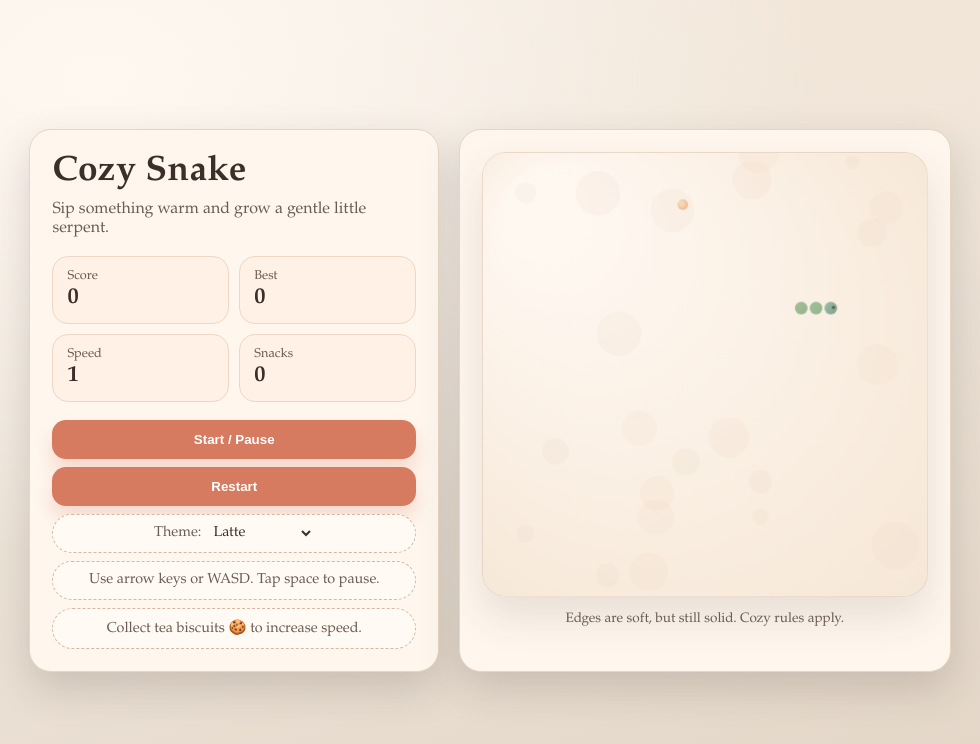
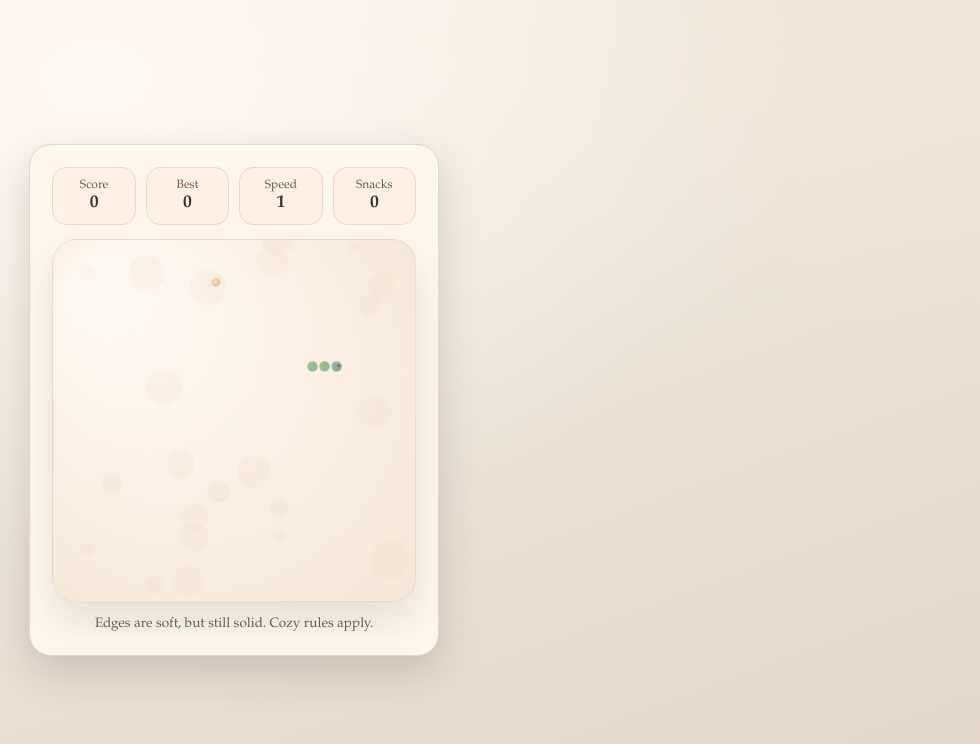
Before and after one commit to Nethereal29/cozy-snake, an Electron app: page index.html in a window 980 px wide. Both pictures are taken after a click on the button "Start / Pause". Drawn offline with Linux system fonts and the light colour scheme.

Commit message:
Show game only after start; run stats above field

```diff
--- a/index.html
+++ b/index.html
@@ -160,6 +160,18 @@
         align-content: start;
       }
 
+      .game-panel {
+        display: none;
+      }
+
+      body.playing .game-panel {
+        display: grid;
+      }
+
+      body.playing .info-panel {
+        display: none;
+      }
+
       canvas {
         width: 100%;
         height: auto;
@@ -177,6 +189,31 @@
         font-size: 0.85rem;
         color: var(--muted);
         text-align: center;
+      }
+
+      .run-stats {
+        width: 100%;
+        display: grid;
+        grid-template-columns: repeat(4, minmax(0, 1fr));
+        gap: 10px;
+      }
+
+      .run-stat {
+        background: #fff1e5;
+        border-radius: 14px;
+        padding: 10px 12px;
+        border: 1px solid #efd7c4;
+        text-align: center;
+      }
+
+      .run-stat span {
+        display: block;
+        font-size: 0.75rem;
+        color: var(--muted);
+      }
+
+      .run-stat strong {
+        font-size: 1.1rem;
       }
 
       .overlay {
@@ -286,15 +323,9 @@
           grid-template-columns: 1fr;
         }
 
-        .info-panel {
-          order: 1;
-          border-radius: 0 0 18px 18px;
-          padding: 16px;
-        }
-
         .game-panel {
-          order: 2;
-          border-radius: 18px 18px 0 0;
+          border-radius: 0;
+          min-height: 100vh;
           padding: 16px;
         }
 
@@ -347,6 +378,24 @@
       </section>
 
       <section class="panel canvas-wrap game-panel">
+        <div class="run-stats" aria-label="Run stats">
+          <div class="run-stat">
+            <span>Score</span>
+            <strong id="runScore">0</strong>
+          </div>
+          <div class="run-stat">
+            <span>Best</span>
+            <strong id="runBest">0</strong>
+          </div>
+          <div class="run-stat">
+            <span>Speed</span>
+            <strong id="runSpeed">1</strong>
+          </div>
+          <div class="run-stat">
+            <span>Snacks</span>
+            <strong id="runSnacks">0</strong>
+          </div>
+        </div>
         <canvas id="board" width="420" height="420" aria-label="Snake game"></canvas>
         <div class="footer">Edges are soft, but still solid. Cozy rules apply.</div>
         <button id="pauseFab" class="pause-fab" aria-label="Pause">⏯</button>
@@ -368,6 +417,10 @@
       const bestEl = document.getElementById("best");
       const speedEl = document.getElementById("speed");
       const snacksEl = document.getElementById("snacks");
+      const runScoreEl = document.getElementById("runScore");
+      const runBestEl = document.getElementById("runBest");
+      const runSpeedEl = document.getElementById("runSpeed");
+      const runSnacksEl = document.getElementById("runSnacks");
       const startBtn = document.getElementById("startBtn");
       const restartBtn = document.getElementById("restartBtn");
       const overlay = document.getElementById("overlay");
@@ -393,6 +446,7 @@
       let speedLevel = 1;
       let snacks = 0;
       let backgroundDots = [];
+      let sessionActive = false;
 
       const themes = {
         rose: {
@@ -504,6 +558,7 @@
         speedLevel = 1;
         snacks = 0;
         gameOver = false;
+        sessionActive = false;
         backgroundDots = buildBackgroundDots();
         updateStats();
         showOverlay("Ready?", "Press Start or hit any arrow key to begin.");
@@ -536,6 +591,10 @@
         bestEl.textContent = best;
         speedEl.textContent = speedLevel;
         snacksEl.textContent = snacks;
+        runScoreEl.textContent = score;
+        runBestEl.textContent = best;
+        runSpeedEl.textContent = speedLevel;
+        runSnacksEl.textContent = snacks;
       }
 
       function randomSnack() {
@@ -559,14 +618,19 @@
 
       function toggleRun(forceStart = false) {
         if (gameOver) return;
+        const starting = forceStart || !sessionActive;
         running = forceStart ? true : !running;
-        document.body.classList.toggle("playing", running);
+        if (starting) {
+          sessionActive = true;
+          document.body.classList.add("playing");
+        }
         if (running) hideOverlay();
       }
 
       function endGame() {
         gameOver = true;
         running = false;
+        sessionActive = false;
         document.body.classList.remove("playing");
         overlayTitle.textContent = "Too Cozy!";
         overlayMsg.textContent = "Your snake curled into a knot. Restart for another cup.";
@@ -577,6 +641,7 @@
         overlayTitle.textContent = title;
         overlayMsg.textContent = msg;
         overlay.classList.add("show");
+        sessionActive = false;
         document.body.classList.remove("playing");
       }
 
```
